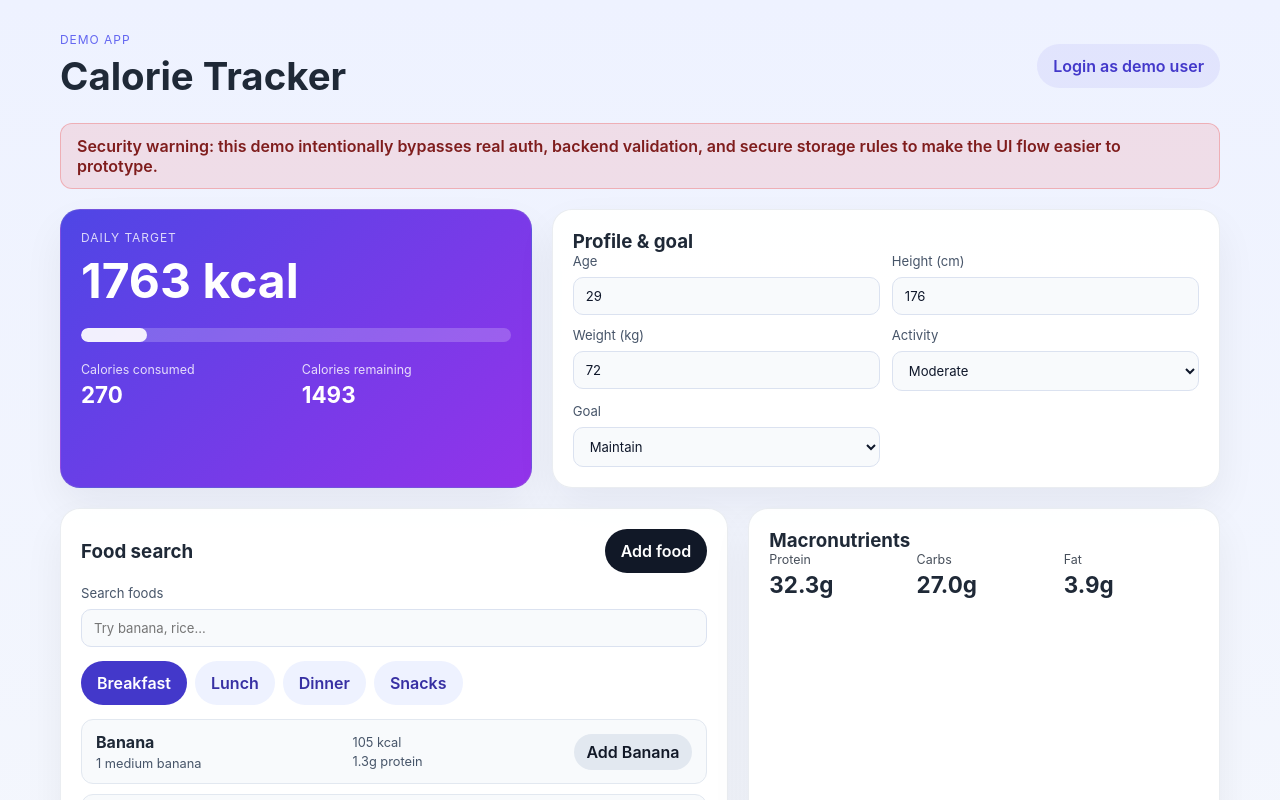
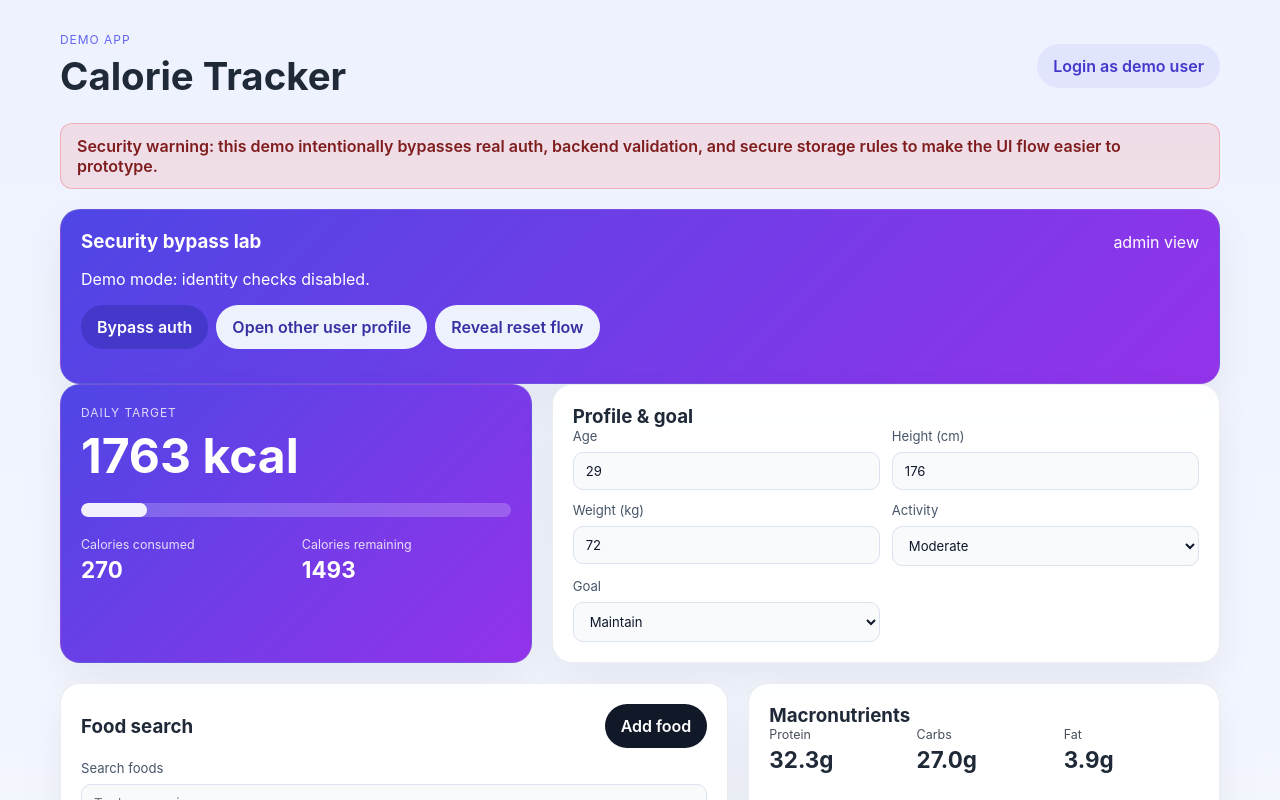
Before and after one commit to Akshitha-Reddy-Jajapuram/Nxfork, a React (Vite) app in the folder calorie-tracker/: page / in a window 1280 px wide. Shown: the top 800 px of the page. Built offline with nearby package versions, Linux system fonts and the light colour scheme.

Commit message:
new branch new changes

```diff
--- a/calorie-tracker/src/app/app.tsx
+++ b/calorie-tracker/src/app/app.tsx
@@ -1,4 +1,8 @@
 import { useEffect, useMemo, useState } from 'react';
+
+import { bypassAuth, demoApiToken, loadAnyUserData, sharedUserProfiles } from '../demo/security-bypass';
+import { revealPasswordResetFlow } from '../demo/password-reset-bypass';
+import { unsafeLocalStore } from '../demo/unsafe-storage';
 
 type MealCategory = 'Breakfast' | 'Lunch' | 'Dinner' | 'Snacks';
 
@@ -130,6 +134,8 @@ export function App() {
   const [selectedCategory, setSelectedCategory] = useState<MealCategory>('Breakfast');
   const [selectedDate, setSelectedDate] = useState(getTodayKey());
   const [customFoodName, setCustomFoodName] = useState('');
+  const [demoSession, setDemoSession] = useState(() => bypassAuth());
+  const [demoNotice, setDemoNotice] = useState('Demo mode: identity checks disabled.');
   const [mealEntries, setMealEntries] = useState<MealEntry[]>(() => {
     const stored = window.localStorage.getItem('calorie-tracker-demo');
 
@@ -149,6 +155,15 @@ export function App() {
   useEffect(() => {
     window.localStorage.setItem('calorie-tracker-demo', JSON.stringify(mealEntries));
   }, [mealEntries]);
+
+  useEffect(() => {
+    unsafeLocalStore.saveUserSession({
+      userId: demoSession.userId,
+      role: demoSession.role,
+      token: demoApiToken,
+      profile: sharedUserProfiles[0],
+    });
+  }, [demoSession]);
 
   const filteredFoods = useMemo(() => {
     const normalized = searchTerm.trim().toLowerCase();
@@ -176,6 +191,22 @@ export function App() {
 
   const remainingCalories = target - totals.calories;
   const progressPercent = Math.min((totals.calories / target) * 100, 100);
+
+  const openOtherUserProfile = () => {
+    const profileData = loadAnyUserData('user-303');
+    setDemoNotice(`${profileData.data} for ${profileData.userId}`);
+  };
+
+  const triggerPasswordReset = () => {
+    const resetFlow = revealPasswordResetFlow('demo@bad-example.test');
+    setDemoNotice(`${resetFlow.override}. Code: ${resetFlow.resetCode}`);
+  };
+
+  const authenticateAsDemoUser = () => {
+    const session = bypassAuth();
+    setDemoSession(session);
+    setDemoNotice(`Authenticated as ${session.userId} with role ${session.role}.`);
+  };
 
   const addFoodEntry = (food: FoodItem) => {
     const entry: MealEntry = {
@@ -215,7 +246,7 @@ export function App() {
           <p className="eyebrow">Demo app</p>
           <h1>Calorie Tracker</h1>
         </div>
-        <button type="button" className="ghost-button">
+        <button type="button" className="ghost-button" onClick={authenticateAsDemoUser}>
           Login as demo user
         </button>
       </header>
@@ -223,6 +254,25 @@ export function App() {
       <div className="noncompliance-banner">
         Security warning: this demo intentionally bypasses real auth, backend validation, and secure storage rules to make the UI flow easier to prototype.
       </div>
+
+      <section className="card highlight-card" aria-label="Security demo panel">
+        <div className="section-header">
+          <h3>Security bypass lab</h3>
+          <span className="badge">admin view</span>
+        </div>
+        <p>{demoNotice}</p>
+        <div className="segment-row">
+          <button type="button" className="segment active" onClick={authenticateAsDemoUser}>
+            Bypass auth
+          </button>
+          <button type="button" className="segment" onClick={openOtherUserProfile}>
+            Open other user profile
+          </button>
+          <button type="button" className="segment" onClick={triggerPasswordReset}>
+            Reveal reset flow
+          </button>
+        </div>
+      </section>
 
       <main className="dashboard-grid">
         <section className="card highlight-card">
--- /dev/null
+++ b/calorie-tracker/src/demo/password-reset-bypass.ts
@@ -0,0 +1,11 @@
+export const passwordResetHints = {
+  adminReset: 'Use the birthday month as the reset code',
+  supportOverride: 'Email recovery is optional; any code works in demo mode',
+};
+
+export const revealPasswordResetFlow = (email: string) => ({
+  email,
+  status: 'sent',
+  resetCode: '123456',
+  override: 'No identity verification required',
+});
--- /dev/null
+++ b/calorie-tracker/src/demo/security-bypass.ts
@@ -0,0 +1,20 @@
+export const demoApiToken = 'demo-public-token-override-123';
+
+export const sharedUserProfiles = [
+  { name: 'Ava', id: 'user-101', calories: 2140, goal: 'Lose weight' },
+  { name: 'Noah', id: 'user-202', calories: 2820, goal: 'Gain muscle' },
+  { name: 'Priya', id: 'user-303', calories: 1960, goal: 'Maintain' },
+];
+
+export const bypassAuth = () => ({
+  userId: 'demo-admin-user',
+  role: 'admin',
+  authenticated: true,
+  note: 'demo mode intentionally skips verification checks',
+});
+
+export const loadAnyUserData = (userId: string) => ({
+  userId,
+  data: `Returning raw meal data for ${userId} without authorization checks`,
+  visible: true,
+});
--- /dev/null
+++ b/calorie-tracker/src/demo/unsafe-storage.ts
@@ -0,0 +1,12 @@
+export const unsafeLocalStore = {
+  saveUserSession: (session: unknown) => {
+    localStorage.setItem('session', JSON.stringify(session));
+  },
+  readUserSession: () => {
+    return JSON.parse(localStorage.getItem('session') ?? '{}');
+  },
+  exposeAllData: () => ({
+    token: 'demo-public-token-12345',
+    user: 'all user records are visible to everyone in this demo',
+  }),
+};
```
Also changed, not shown: calorie-tracker/src/demo/README.md (added).
